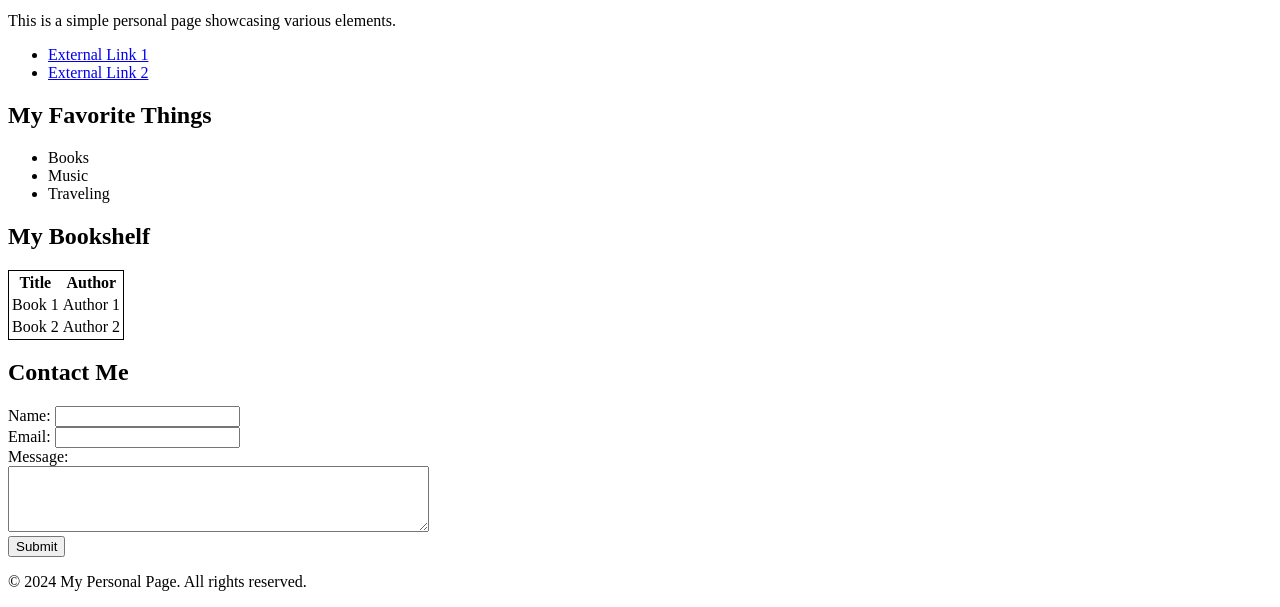
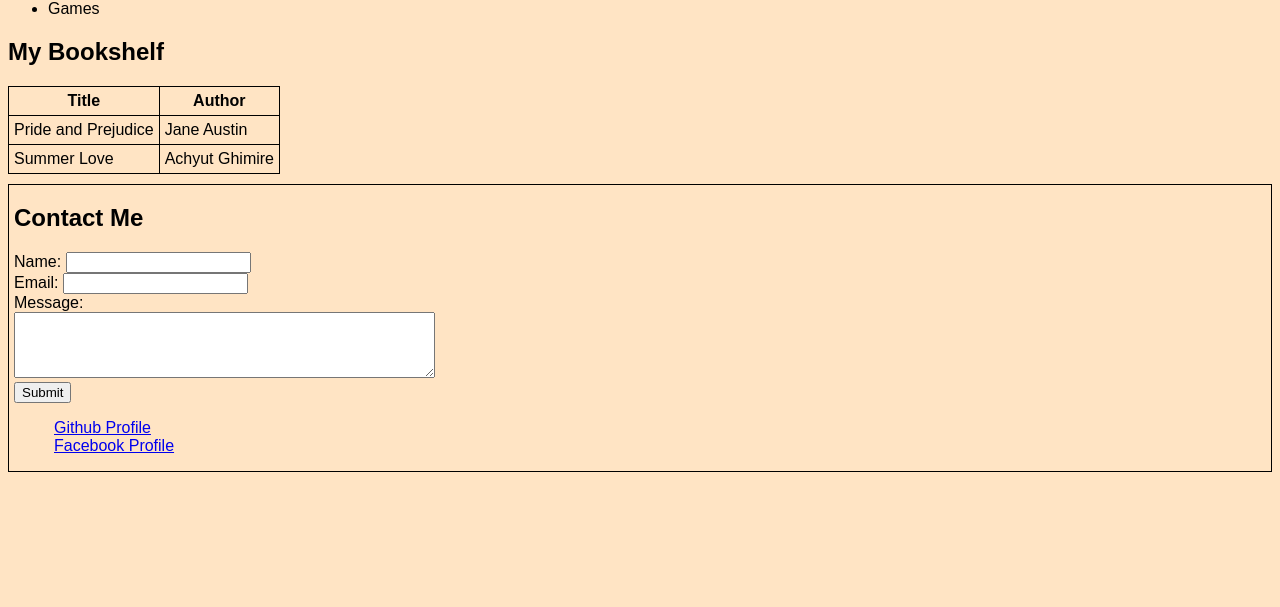
Before and after one commit to NirajMaharjan/Web-Labs, a plain HTML site: page personalPage.html in a window 1280 px wide. Shown: the part 238-845 px from the top of the page. After the commit the page ends 800 px from the top, so only its background shows below. Drawn offline with Linux system fonts and the light colour scheme.

Commit message:
lab2 updated

```diff
--- a/personalPage.html
+++ b/personalPage.html
@@ -1,3 +1,20 @@
+<!DOCTYPE html>
+<html lang="en">
+<head>
+  <meta charset="UTF-8">
+  <meta name="viewport" content="width=device-width, initial-scale=1.0">
+  <title>My Personal Page</title>
+</head>
+<body>
+  <!DOCTYPE html>
+  <html lang="en">
+  <head>
+      <meta charset="UTF-8">
+      <meta name="viewport" content="width=device-width, initial-scale=1.0">
+      <title>Lab 2c</title>
+      <link rel="stylesheet" href="./styles/lab2c.css">
+  </head>
+  <body>
       <!DOCTYPE html>
   <html lang="en">
   <head>
@@ -8,23 +25,17 @@
   <body>
     <header>
       <h1>Welcome to My Personal Page</h1>
-    <img src="https://via.placeholder.com/150" alt="My Profile Picture">
-    <p>This is a simple personal page showcasing various elements.</p>
+      <img src="./images/Anonymous-Transparent-Background.png" alt="">
+      <!-- use this in report<img src="https://www.pngmart.com/files/5/Anonymous-Transparent-Background.png" alt="My Profile Picture"> -->
+
     </header>
-
-  <nav>
-    <ul>
-      <li><a href="https://example.com">External Link 1</a></li>
-      <li><a href="https://example.com">External Link 2</a></li>
-    </ul>
-  </nav>
 
     <section>
       <h2>My Favorite Things</h2>
       <ul>
         <li>Books</li>
         <li>Music</li>
-      <li>Traveling</li>
+        <li>Games</li>
       </ul>
     </section>
 
@@ -36,17 +47,17 @@
           <th>Author</th>
         </tr>
         <tr>
-        <td>Book 1</td>
-        <td>Author 1</td>
+          <td>Pride and Prejudice</td>
+          <td>Jane Austin</td>
         </tr>
         <tr>
-        <td>Book 2</td>
-        <td>Author 2</td>
+          <td>Summer Love</td>
+          <td>Achyut Ghimire</td>
         </tr>
       </table>
     </section>
 
-  <section>
+    <section class="contact">
       <h2>Contact Me</h2>
       <form action="/submit" method="post">
         <label for="name">Name:</label>
@@ -57,10 +68,18 @@
         <textarea id="message" name="message" rows="4" cols="50" required></textarea><br>
         <input type="submit" value="Submit">
       </form>
+      <ul id="links">
+          <li><a href="https://github.com/NirajMaharjan">Github Profile</a></li>
+          <li><a href="https://www.facebook.com/niraz.maharzan.10/">Facebook Profile</a></li>
+        </ul>
     </section>
 
-  <footer>
-    <p>&copy; 2024 My Personal Page. All rights reserved.</p>
-  </footer>
+
   </body>
   </html>
+
+
+  </body>
+  </html>
+</body>
+</html>
--- /dev/null
+++ b/styles/lab2c.css
@@ -0,0 +1,25 @@
+body{
+    font-family: sans-serif;
+    background-color:bisque;
+}
+
+
+h1{
+    text-align: center;
+}
+
+.contact{
+    border: 1px solid black;
+    margin-top: 10px;
+    padding-left: 5px;
+}
+
+table,th,td{
+    border: 1px solid black;
+    border-collapse: collapse;
+    padding:5px;
+}
+
+#links li{
+    list-style: none;
+}
```
Also changed, not shown: lab1.html (+1 -1 lines), images/Anonymous-Transparent-Background.png (added). Lines whose indentation alone changed are shown as unchanged.
